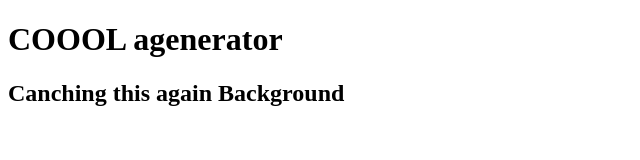
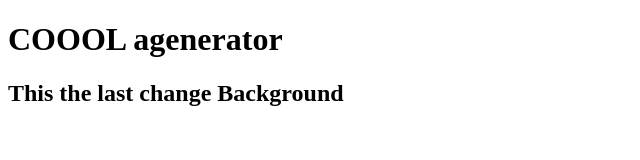
Before and after one commit to abu-nuas/final-background, a plain HTML site: page index.html in a window 1280 px wide. Shown: the whole page, without its empty margins (0-640 px from the left). Drawn offline with Linux system fonts and the light colour scheme.

```diff
--- a/index.html
+++ b/index.html
@@ -9,7 +9,7 @@
   <h1>COOOL agenerator</h1>
   <imput class="color1" type="color"/>
   <imput class="color2" type="color"/>
-  <h2> Canching this again Background</h2>
+  <h2> This the last change Background</h2>
   <h3></h3>
   <script type="text/javascript" scr="script.js"></script>
 </body>
```
